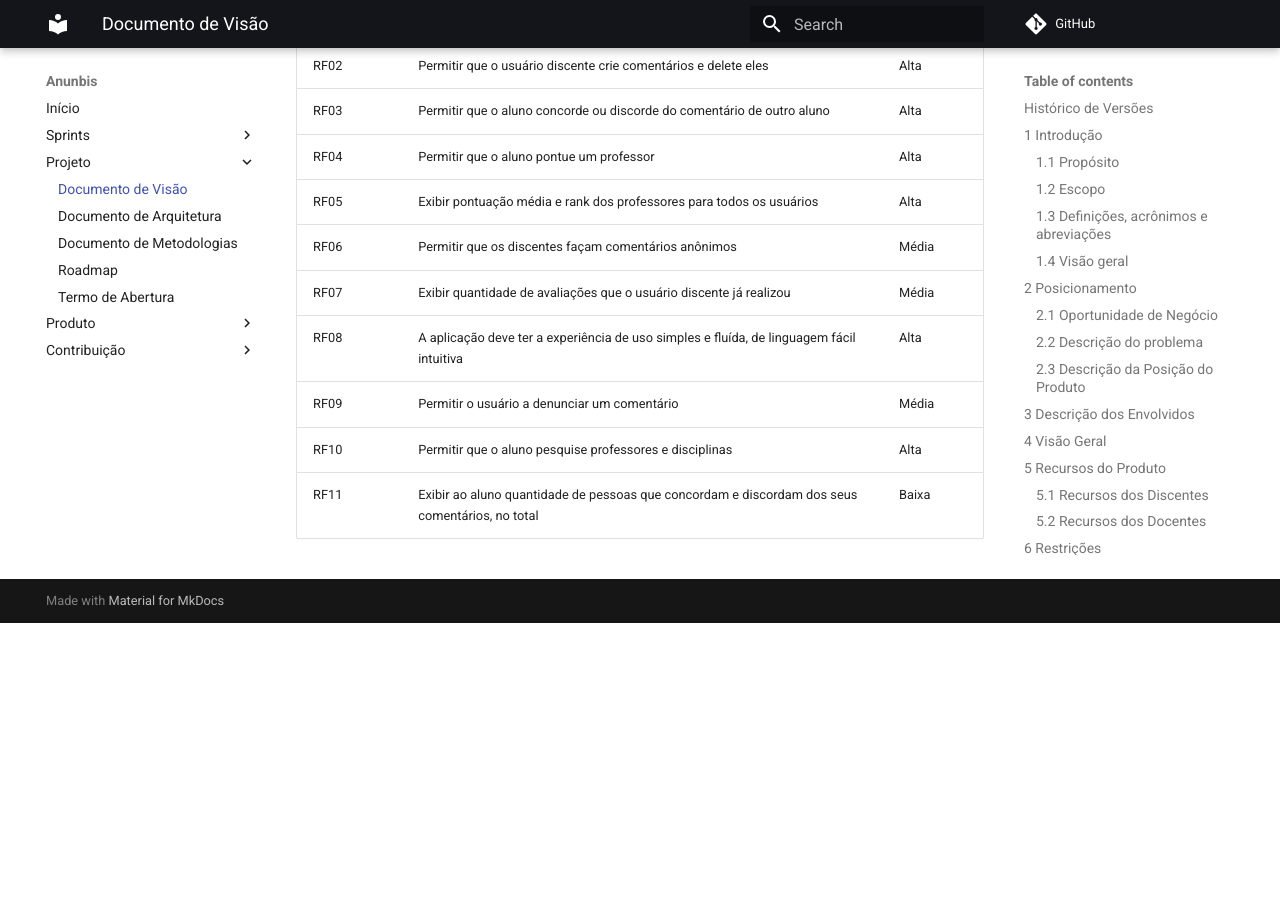
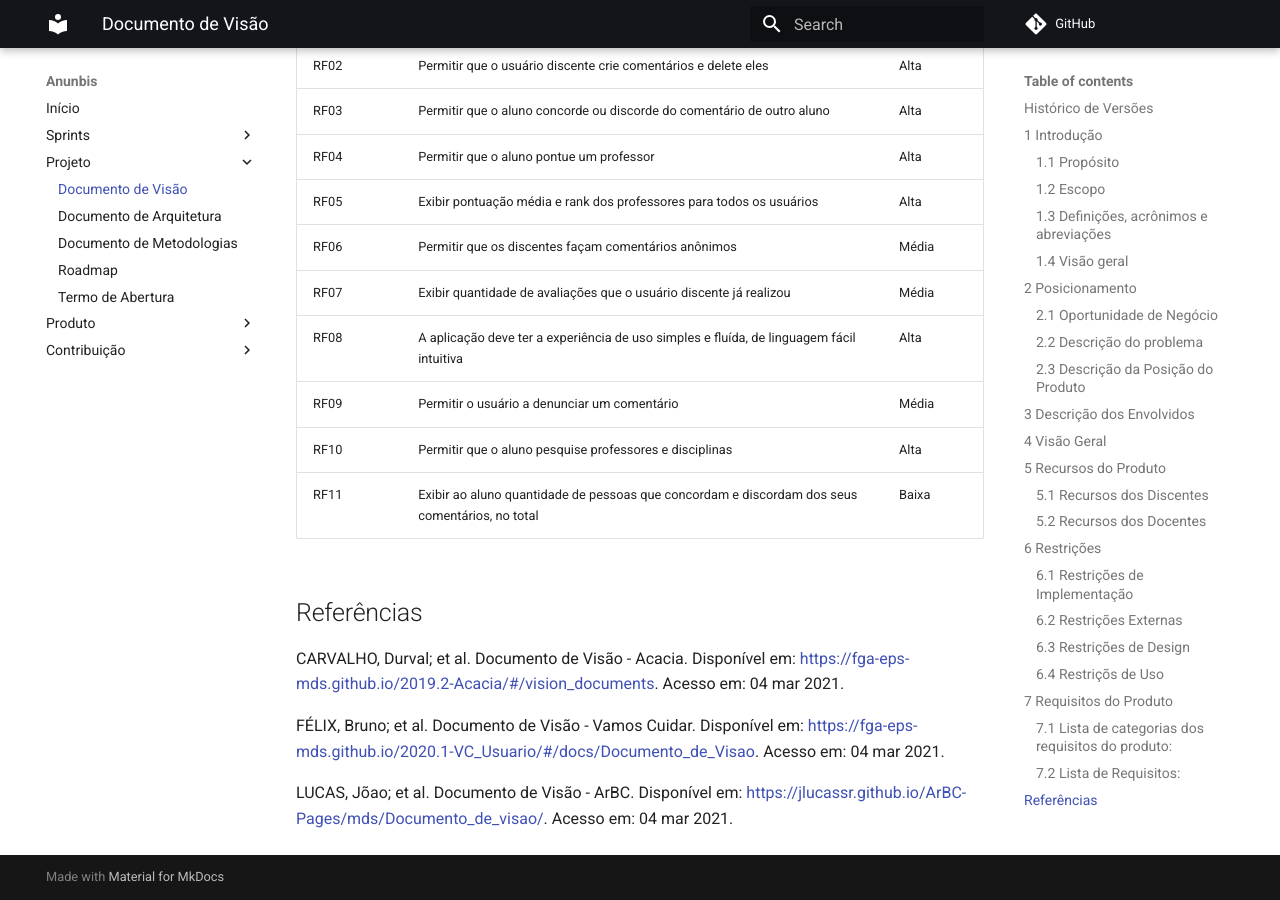
Before and after one commit to fga-eps-mds/2020.2-Anunbis, an MkDocs documentation site: the page built from docs/documentacao/documento-de-visao.md, in a window 1280 px wide and 900 px high, scrolled down 4371 px. Built offline with MkDocs 1.6.1 and Material for MkDocs 9.7.7, drawn with Linux system fonts in a browser that asks for light colours; comment, search, counter and statistics services are not loaded; before the commit the page ends 4994 px from its top, so only the background shows below that.

Commit message:
#57 Adicionando 'Referencias' ao Doc de Visao

```diff
--- a/docs/documentacao/documento-de-visao.md
+++ b/docs/documentacao/documento-de-visao.md
@@ -126,3 +126,11 @@ ___
 | RF09| Permitir o usuário a denunciar um comentário| Média|
 | RF10| Permitir que o aluno pesquise professores e disciplinas| Alta|
 | RF11| Exibir ao aluno quantidade de pessoas que concordam e discordam dos seus comentários, no total| Baixa|
+
+## Referências
+
+CARVALHO, Durval; et al. Documento de Visão - Acacia. Disponível em: <https://fga-eps-mds.github.io/2019.2-Acacia/#/vision_documents>. Acesso em: 04 mar 2021.
+
+FÉLIX, Bruno; et al. Documento de Visão - Vamos Cuidar. Disponível em: <https://fga-eps-mds.github.io/2020.1-VC_Usuario/#/docs/Documento_de_Visao>. Acesso em: 04 mar 2021.
+
+LUCAS, Jõao; et al. Documento de Visão - ArBC. Disponível em: <https://jlucassr.github.io/ArBC-Pages/mds/Documento_de_visao/>. Acesso em: 04 mar 2021.
```
